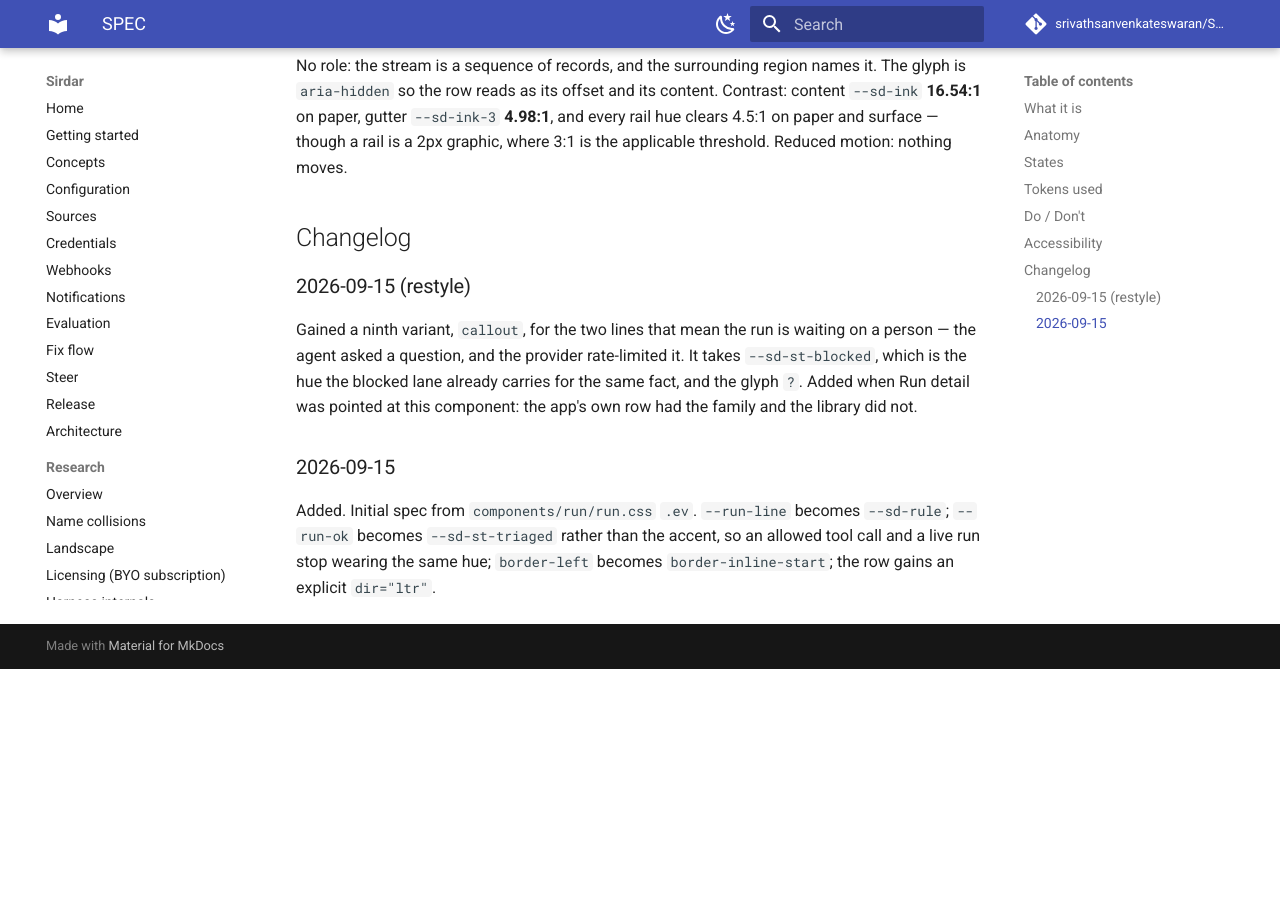
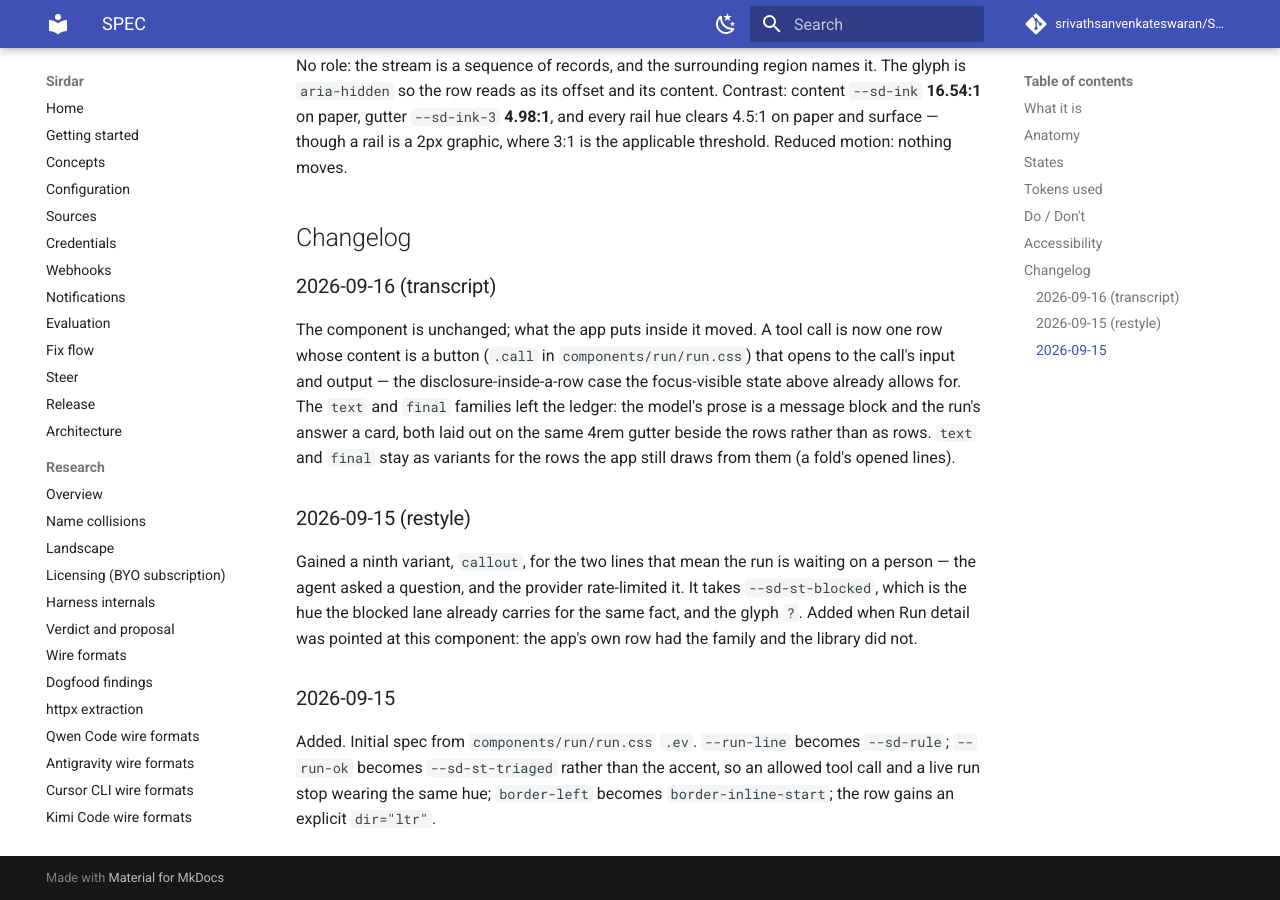
Before and after one commit to srivathsanvenkateswaran/Sirdar, an MkDocs documentation site: the page built from docs/design/library/event-row/SPEC.md, in a window 1280 px wide and 900 px high, scrolled down 2160 px. Built offline with MkDocs 1.6.1 and Material for MkDocs 9.7.7, drawn with Linux system fonts in a browser that asks for light colours; comment, search, counter and statistics services are not loaded; before the commit the page ends 2829 px from its top, so only the background shows below that.

Commit message:
session: the Note filed banner names the vault copy; event-row spec notes the transcript's rows
notePathFor picks the filed copy out of the run's recorded note paths,
so the banner reads the vault's file name rather than note.md. The
event-row SPEC records that a call row's content is now a button and
that the text and final families draw as blocks beside the ledger.

```diff
--- a/docs/design/library/event-row/SPEC.md
+++ b/docs/design/library/event-row/SPEC.md
@@ -75,6 +75,16 @@ nothing moves.
 
 ## Changelog
 
+### 2026-09-16 (transcript)
+The component is unchanged; what the app puts inside it moved. A tool call
+is now one row whose content is a button (`.call` in `components/run/run.css`)
+that opens to the call's input and output — the disclosure-inside-a-row case
+the focus-visible state above already allows for. The `text` and `final`
+families left the ledger: the model's prose is a message block and the run's
+answer a card, both laid out on the same 4rem gutter beside the rows rather
+than as rows. `text` and `final` stay as variants for the rows the app still
+draws from them (a fold's opened lines).
+
 ### 2026-09-15 (restyle)
 Gained a ninth variant, `callout`, for the two lines that mean the run is
 waiting on a person — the agent asked a question, and the provider rate-limited
```
Also changed, not shown: desktop/frontend/src/ui/event-row/SPEC.md (+10 -0 lines), 1 other file.
